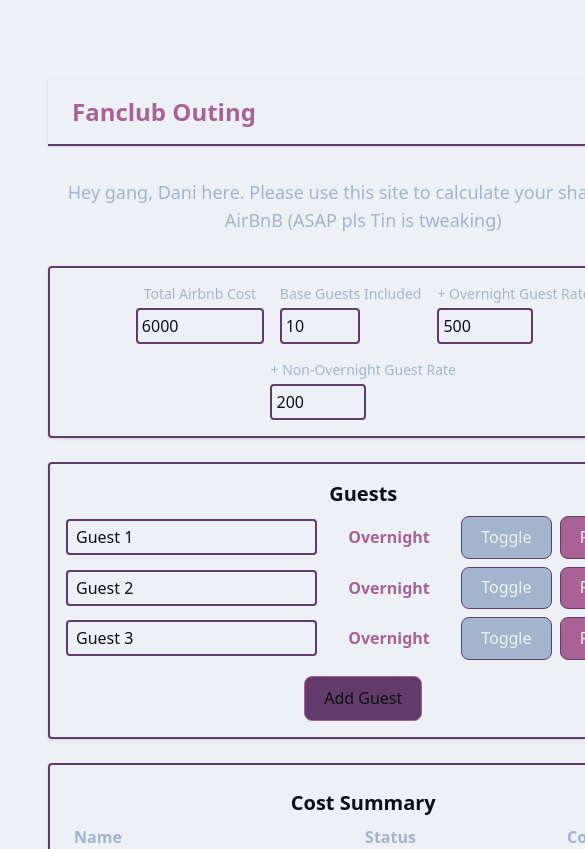
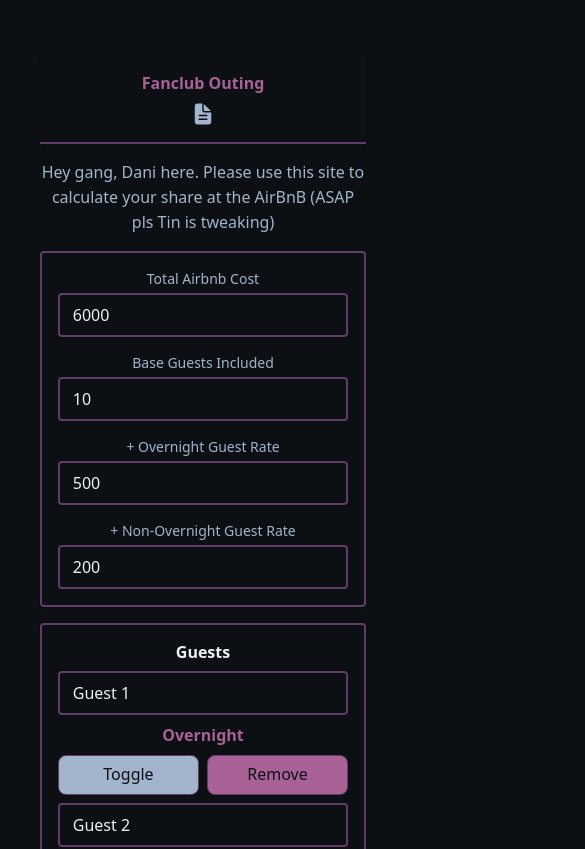
Before and after one commit to daniellalimbag/fanclubouting, a React (Vite) app: page / in a window 390 px wide. Shown: the top 849 px of the page, 585 px wide, since content can reach past the window. Built offline with nearby package versions, Linux system fonts and the light colour scheme.

Commit message:
mobile responsiveness

```diff
--- a/src/App.css
+++ b/src/App.css
@@ -3,6 +3,8 @@
   margin: 0 auto;
   padding: 2rem;
   text-align: center;
+  background-color: #0c1015;
+  color: #f3f4f6;
 }
 
 .logo {
@@ -35,23 +37,32 @@
 
 .card {
   padding: 2em;
+  background: #27272a;
+  color: #f3f4f6;
+  max-width: 100%;
+  box-sizing: border-box;
 }
 
 .read-the-docs {
-  color: #888;
+  color: #a1a1aa;
 }
 
-/* Dark mode support */
-@media (prefers-color-scheme: dark) {
+/* Responsive styles for mobile */
+@media (max-width: 600px) {
   #root {
-    background-color: #0c1015;
-    color: #f3f4f6;
+    padding: 0.5rem;
+    max-width: 100vw;
+    width: 100vw;
+    box-sizing: border-box;
   }
   .card {
-    background: #27272a;
-    color: #f3f4f6;
+    padding: 1em;
+    max-width: 100vw;
+    width: 100vw;
+    box-sizing: border-box;
   }
-  .read-the-docs {
-    color: #a1a1aa;
+  .logo {
+    height: 3em;
+    padding: 0.5em;
   }
 }
--- a/src/components/CostSummary.jsx
+++ b/src/components/CostSummary.jsx
@@ -4,7 +4,8 @@ const CostSummary = ({ guests, overnightCost, nonOvernightCost, totalCost }) =>
   return (
     <div style={{ background: 'var(--color-background)', color: 'var(--color-text)', borderColor: 'var(--color-secondary)' }} className="p-6 rounded shadow border-2 max-w-3xl w-full mx-auto">
       <h2 style={{ color: 'var(--color-text)' }} className="text-xl font-semibold mb-2">Cost Summary</h2>
-      <table className="w-full mb-4">
+      <div className="overflow-x-auto">
+        <table className="w-full mb-4 min-w-[350px]">
           <thead>
             <tr>
               <th style={{ color: 'var(--color-primary)', borderBottom: '2px solid var(--color-secondary)' }} className="text-left">Name</th>
@@ -24,6 +25,7 @@ const CostSummary = ({ guests, overnightCost, nonOvernightCost, totalCost }) =>
             ))}
           </tbody>
         </table>
+      </div>
       <div style={{ color: 'var(--color-accent)' }} className="font-bold">Total Collected: {totalCost.toLocaleString()}</div>
     </div>
   );
--- a/src/components/GuestList.jsx
+++ b/src/components/GuestList.jsx
@@ -6,38 +6,40 @@ const GuestList = ({ guests, addGuest, removeGuest, toggleOvernight, onNameChang
       <h2 style={{ color: 'var(--color-text)' }} className="text-xl font-semibold mb-2">Guests</h2>
       <ul className="mb-4">
         {guests.map((guest, idx) => (
-          <li key={guest.id} className="flex items-center justify-between mb-2">
+          <li key={guest.id} className="flex flex-col sm:flex-row items-stretch sm:items-center justify-between mb-2 gap-2 sm:gap-0">
             <input
-              className="mr-2 px-2 py-1 rounded border-2 focus:border-[var(--color-accent)]"
+              className="mr-2 px-2 py-1 rounded border-2 focus:border-[var(--color-accent)] w-full sm:w-auto"
               style={{ background: 'var(--color-background)', color: 'var(--color-text)', borderColor: 'var(--color-secondary)' }}
               value={guest.name}
               onChange={e => onNameChange(guest.id, e.target.value)}
             />
             <span
-              className={"inline-block w-32 text-center px-2 font-semibold"}
+              className={"inline-block w-full sm:w-32 text-center px-2 font-semibold"}
               style={{ color: guest.overnight ? 'var(--color-accent)' : 'var(--color-primary)' }}
             >
               {guest.overnight ? "Overnight" : "Non-Overnight"}
             </span>
+            <div className="flex gap-2 w-full sm:w-auto">
               <button
-              className="ml-2 px-2 py-1 text-xs rounded border-2 transition-colors"
+                className="px-2 py-1 text-xs rounded border-2 transition-colors w-1/2 sm:w-auto"
                 style={{ background: 'var(--color-primary)', color: 'var(--color-background)', borderColor: 'var(--color-secondary)' }}
                 onClick={() => toggleOvernight(guest.id)}
               >
                 Toggle
               </button>
               <button
-              className="ml-2 px-2 py-1 text-xs rounded border-2 transition-colors"
+                className="px-2 py-1 text-xs rounded border-2 transition-colors w-1/2 sm:w-auto"
                 style={{ background: 'var(--color-accent)', color: 'var(--color-background)', borderColor: 'var(--color-secondary)' }}
                 onClick={() => removeGuest(guest.id)}
               >
                 Remove
               </button>
+            </div>
           </li>
         ))}
       </ul>
       <button
-        className="px-4 py-2 rounded border-2 font-semibold transition-colors"
+        className="px-4 py-2 rounded border-2 font-semibold transition-colors w-full sm:w-auto"
         style={{ background: 'var(--color-secondary)', color: 'var(--color-text)', borderColor: 'var(--color-accent)' }}
         onClick={addGuest}
       >
--- a/src/components/Header.jsx
+++ b/src/components/Header.jsx
@@ -2,16 +2,16 @@ import React from "react";
 import { IoDocumentText } from "react-icons/io5";
 
 const Header = () => (
-  <nav style={{ background: 'var(--color-background)', borderBottom: '2px solid var(--color-secondary)' }} className="w-full py-4 px-6 mb-8 flex items-center justify-between shadow">
-    <span style={{ color: 'var(--color-accent)' }} className="text-2xl font-bold">Fanclub Outing</span>
+  <nav style={{ background: 'var(--color-background)', borderBottom: '2px solid var(--color-secondary)' }} className="w-full py-4 px-6 mb-8 flex flex-col sm:flex-row items-center justify-between shadow gap-2 sm:gap-0">
+    <span style={{ color: 'var(--color-accent)' }} className="text-xl sm:text-2xl font-bold">Fanclub Outing</span>
     <a
       href="https://docs.google.com/document/d/1HAK_02LDr04P7JLOrIxqxE40W3aGaZsCHoQQPOQsAFM/edit?usp=sharing"
       target="_blank"
       rel="noopener noreferrer"
-      className="flex items-center gap-2 text-[var(--color-primary)] hover:text-[var(--color-accent)] transition-colors text-xl"
+      className="flex items-center gap-2 text-[var(--color-primary)] hover:text-[var(--color-accent)] transition-colors text-base sm:text-xl"
       title="Open Docs"
     >
-      <IoDocumentText size={28} />
+      <IoDocumentText size={24} />
       <span className="hidden sm:inline">Docs</span>
     </a>
   </nav>
--- a/src/components/RatesForm.jsx
+++ b/src/components/RatesForm.jsx
@@ -2,21 +2,21 @@ import React from "react";
 
 const RatesForm = ({ totalCost, setTotalCost, overnightRate, setOvernightRate, nonOvernightRate, setNonOvernightRate, baseGuests, setBaseGuests }) => (
   <div style={{ background: 'var(--color-background)', color: 'var(--color-text)', borderColor: 'var(--color-secondary)' }} className="p-4 rounded shadow mb-6 flex flex-wrap gap-4 justify-center border-2 max-w-3xl w-full mx-auto">
-    <div>
+    <div className="w-full sm:w-auto">
       <label style={{ color: 'var(--color-primary)' }} className="block text-sm font-medium">Total Airbnb Cost</label>
-      <input type="number" className="mt-1 block w-32 rounded p-1 border-2 focus:border-[var(--color-accent)]" style={{ background: 'var(--color-background)', color: 'var(--color-text)', borderColor: 'var(--color-secondary)' }} value={totalCost} min={0} onChange={e => setTotalCost(Number(e.target.value))} />
+      <input type="number" className="mt-1 block w-full sm:w-32 rounded p-1 border-2 focus:border-[var(--color-accent)]" style={{ background: 'var(--color-background)', color: 'var(--color-text)', borderColor: 'var(--color-secondary)' }} value={totalCost} min={0} onChange={e => setTotalCost(Number(e.target.value))} />
     </div>
-    <div>
+    <div className="w-full sm:w-auto">
       <label style={{ color: 'var(--color-primary)' }} className="block text-sm font-medium">Base Guests Included</label>
-      <input type="number" className="mt-1 block w-20 rounded p-1 border-2 focus:border-[var(--color-accent)]" style={{ background: 'var(--color-background)', color: 'var(--color-text)', borderColor: 'var(--color-secondary)' }} value={baseGuests} min={1} onChange={e => setBaseGuests(Number(e.target.value))} />
+      <input type="number" className="mt-1 block w-full sm:w-20 rounded p-1 border-2 focus:border-[var(--color-accent)]" style={{ background: 'var(--color-background)', color: 'var(--color-text)', borderColor: 'var(--color-secondary)' }} value={baseGuests} min={1} onChange={e => setBaseGuests(Number(e.target.value))} />
     </div>
-    <div>
+    <div className="w-full sm:w-auto">
       <label style={{ color: 'var(--color-primary)' }} className="block text-sm font-medium">+ Overnight Guest Rate</label>
-      <input type="number" className="mt-1 block w-24 rounded p-1 border-2 focus:border-[var(--color-accent)]" style={{ background: 'var(--color-background)', color: 'var(--color-text)', borderColor: 'var(--color-secondary)' }} value={overnightRate} min={0} onChange={e => setOvernightRate(Number(e.target.value))} />
+      <input type="number" className="mt-1 block w-full sm:w-24 rounded p-1 border-2 focus:border-[var(--color-accent)]" style={{ background: 'var(--color-background)', color: 'var(--color-text)', borderColor: 'var(--color-secondary)' }} value={overnightRate} min={0} onChange={e => setOvernightRate(Number(e.target.value))} />
     </div>
-    <div>
+    <div className="w-full sm:w-auto">
       <label style={{ color: 'var(--color-primary)' }} className="block text-sm font-medium">+ Non-Overnight Guest Rate</label>
-      <input type="number" className="mt-1 block w-24 rounded p-1 border-2 focus:border-[var(--color-accent)]" style={{ background: 'var(--color-background)', color: 'var(--color-text)', borderColor: 'var(--color-secondary)' }} value={nonOvernightRate} min={0} onChange={e => setNonOvernightRate(Number(e.target.value))} />
+      <input type="number" className="mt-1 block w-full sm:w-24 rounded p-1 border-2 focus:border-[var(--color-accent)]" style={{ background: 'var(--color-background)', color: 'var(--color-text)', borderColor: 'var(--color-secondary)' }} value={nonOvernightRate} min={0} onChange={e => setNonOvernightRate(Number(e.target.value))} />
     </div>
   </div>
 );
--- a/src/index.css
+++ b/src/index.css
@@ -11,7 +11,6 @@
   line-height: 1.5;
   font-weight: 400;
 
-  color-scheme: light dark;
   color: var(--color-text);
   background-color: var(--color-background);
 
@@ -19,25 +18,6 @@
   text-rendering: optimizeLegibility;
   -webkit-font-smoothing: antialiased;
   -moz-osx-font-smoothing: grayscale;
-}
-
-.dark, [data-theme="dark"] {
-  --color-text: #edf1f5;
-  --color-background: #0c1015;
-  --color-primary: #a2b5cc;
-  --color-secondary: #633b6a;
-  --color-accent: #a86295;
-  color: var(--color-text);
-  background-color: var(--color-background);
-}
-
-a {
-  font-weight: 500;
-  color: var(--color-primary);
-  text-decoration: inherit;
-}
-a:hover {
-  color: var(--color-accent);
 }
 
 body {
@@ -77,21 +57,36 @@ button:focus-visible {
   outline: 4px auto var(--color-secondary);
 }
 
-@media (prefers-color-scheme: light) {
-  :root {
-    --color-text: #0c1015;
-    --color-background: #edf1f5;
-    --color-primary: #a2b5cc;
-    --color-secondary: #633b6a;
-    --color-accent: #a86295;
-    color: var(--color-text);
-    background-color: var(--color-background);
+/* Responsive styles for mobile */
+@media (max-width: 600px) {
+  body {
+    padding: 0.5rem;
+    font-size: 1rem;
   }
-  a:hover {
-    color: var(--color-accent);
+  h1 {
+    font-size: 2em;
   }
-  button {
-    background-color: var(--color-primary);
-    color: var(--color-background);
+  .max-w-4xl, .max-w-3xl {
+    max-width: 100vw !important;
+    padding: 0.5rem !important;
+  }
+  .p-4, .p-6 {
+    padding: 1rem !important;
+  }
+  .mb-8, .mb-6, .mb-4 {
+    margin-bottom: 1rem !important;
+  }
+  .mt-8 {
+    margin-top: 1rem !important;
+  }
+  .text-lg, .text-xl, .text-2xl, .text-3xl {
+    font-size: 1rem !important;
+  }
+  table {
+    font-size: 0.9rem;
+  }
+  input, button {
+    font-size: 1rem !important;
+    padding: 0.5em 0.8em !important;
   }
 }
```
Lines whose indentation alone changed are shown as unchanged.
